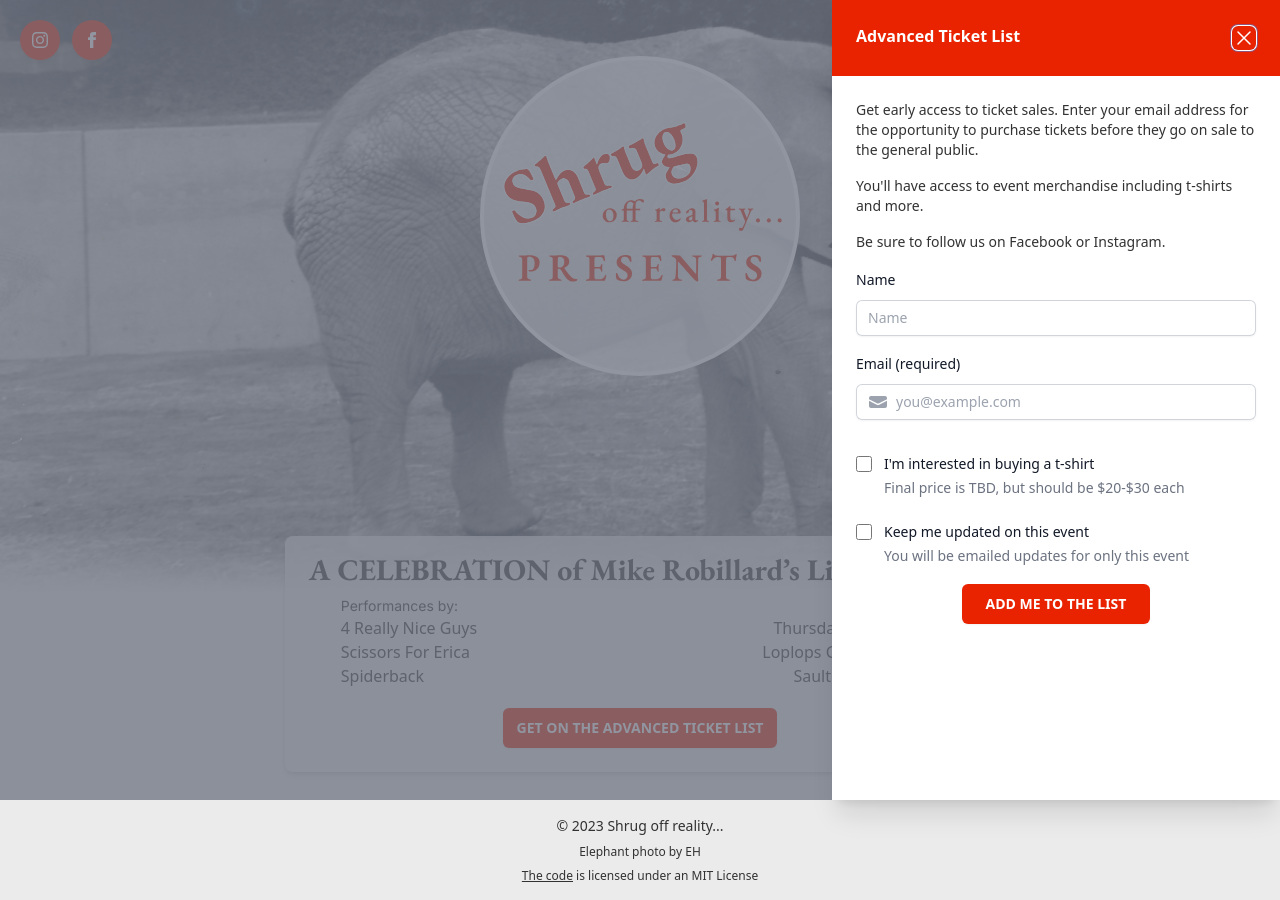
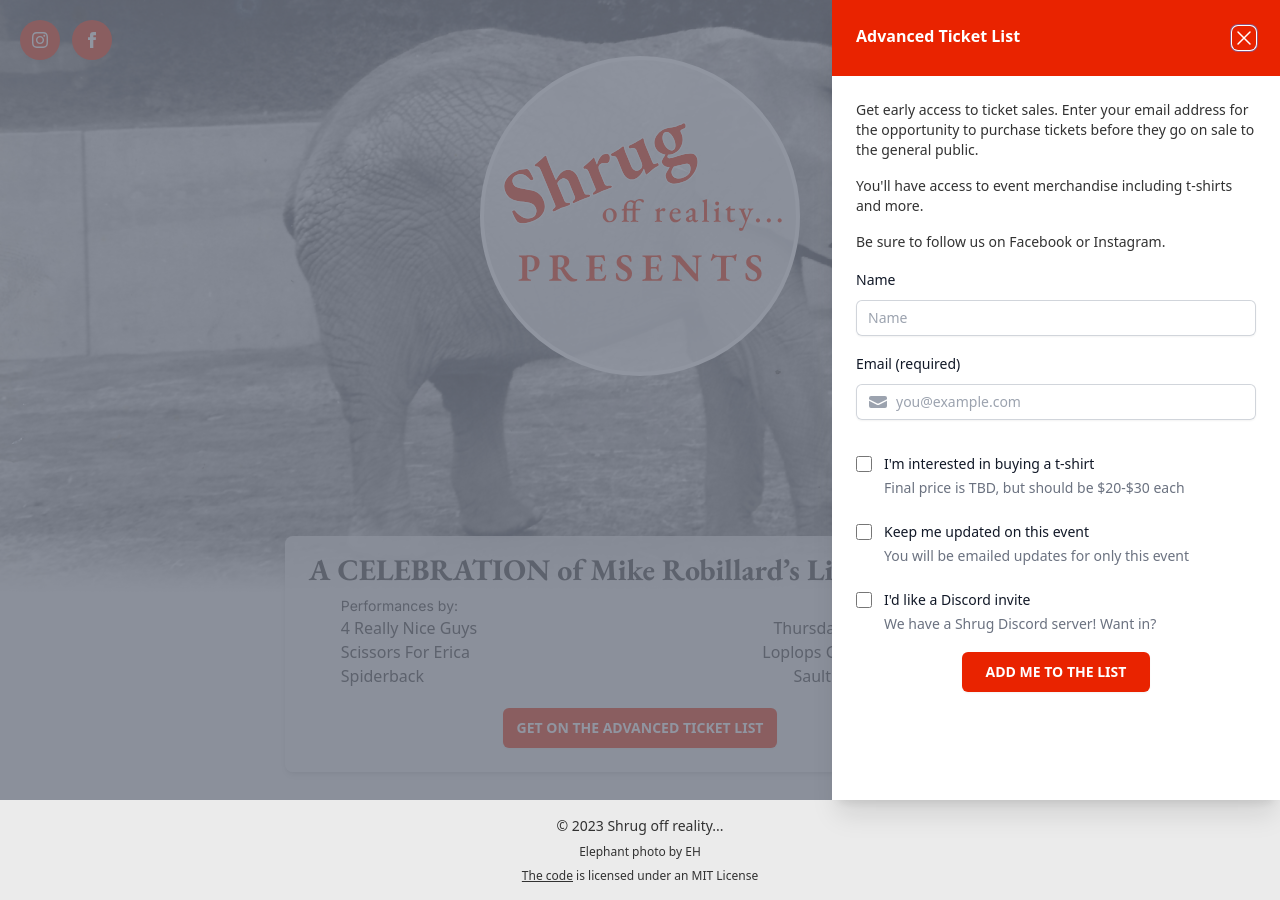
Before and after one commit to widgetapps/shrug-tribute, a Next.js app: page / in a window 1280 px wide. Both pictures are taken after a click on the button "GET ON THE ADVANCED TICKET LIST". Built offline with nearby package versions, Linux system fonts and the light colour scheme; no server answers.

Commit message:
Added the Discord invite question.

```diff
--- a/src/components/subscribe.tsx
+++ b/src/components/subscribe.tsx
@@ -10,6 +10,7 @@ export default function Subscribe({open, setOpen}) {
     const [email, setEmail] = useState('');
     const [shirt, setShirt] = useState(false);
     const [subscribe, setSubscribe] = useState(false);
+    const [discord, setDiscord] = useState(false);
     const [error, setError] = useState('');
     const [emailError, setEmailError] = useState('');
 
@@ -31,7 +32,8 @@ export default function Subscribe({open, setOpen}) {
                         fullname,
                         email,
                         shirt,
-                        subscribe
+                        subscribe,
+                        discord
                     }),
                     headers: {
                         Accept: 'application/json, text/plain, */*',
@@ -209,6 +211,27 @@ export default function Subscribe({open, setOpen}) {
                                                                 </p>
                                                             </div>
                                                         </div>
+                                                        <div className="relative flex items-start">
+                                                            <div className="flex h-6 items-center">
+                                                                <input
+                                                                    id="discord"
+                                                                    aria-describedby="discord-description"
+                                                                    name="discord"
+                                                                    type="checkbox"
+                                                                    disabled={submitted}
+                                                                    className="h-4 w-4 rounded border-gray-300 text-indigo-600 focus:ring-indigo-600"
+                                                                    onChange={(e) => setDiscord(e.target.checked)}
+                                                                />
+                                                            </div>
+                                                            <div className="ml-3 text-sm leading-6">
+                                                                <label htmlFor="discord" className="font-medium text-gray-900">
+                                                                    I'd like a Discord invite
+                                                                </label>
+                                                                <p id="discord-description" className="text-gray-500">
+                                                                    We have a Shrug Discord server! Want in?
+                                                                </p>
+                                                            </div>
+                                                        </div>
                                                     </div>
                                                 </fieldset>
 
--- a/src/pages/api/subscribe.ts
+++ b/src/pages/api/subscribe.ts
@@ -5,13 +5,14 @@ export default async (req: NextApiRequest, res: NextApiResponse) => {
     try {
         const client = await clientPromise;
         const db = client.db(process.env.DB_NAME);
-        const { fullname, email, shirt, subscribe } = req.body;
+        const { fullname, email, shirt, subscribe, discord } = req.body;
 
         const post = await db.collection('subscribers').insertOne({
             fullname,
             email,
             shirt,
             subscribe,
+            discord,
             'date': new Date()
         });
 
```
